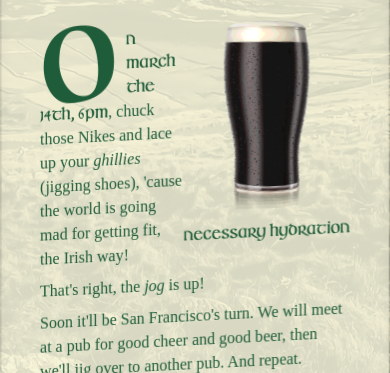
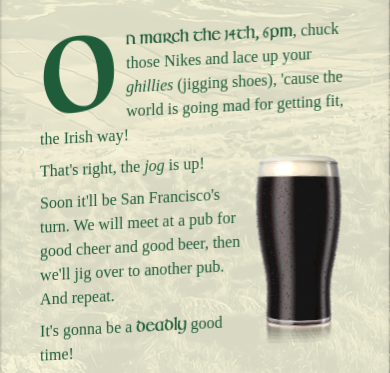
Before and after one commit to patreeceeo/st-paddys-day, a website built with Vite: page index.html in a window 390 px wide. Shown: the part 456-829 px from the top of the page. Built offline with nearby package versions, Linux system fonts and the light colour scheme.

Commit message:
mobile fixes

```diff
--- a/index.html
+++ b/index.html
@@ -26,12 +26,11 @@
       <div class="paper folded-paper skew mx-auto">
         <p>Dear San Francisco,</p>
         <h1>Get Jiggy With Us!</h1>
+        <p class="large-first-letter">
+        <b>On March the 14th, 6pm</b>, chuck those Nikes and lace up your <i>ghillies</i> (jigging shoes), 'cause the world is going mad for getting fit, the Irish way!
         <figure class="float-right">
           <img src="/beer.png" alt="A pint of Irish stout" class="zoom-on-hover unskew">
-          <figcaption>necessary hydration</figcaption>
         </figure>
-        <p class="large-first-letter">
-        <b>On March the 14th, 6pm</b>, chuck those Nikes and lace up your <i>ghillies</i> (jigging shoes), 'cause the world is going mad for getting fit, the Irish way!
         </p>
         <p>
         That's right, the <i>jog</i> is up!
--- a/src/style.css
+++ b/src/style.css
@@ -154,7 +154,7 @@ footer {
     float: left;
     font-size: 8em;
     padding-right: 0.1in;
-    line-height: .5;
+    line-height: .65;
     font-family: Irishuncialfabeta;
 }
 
@@ -196,6 +196,7 @@ img[src=\/beer\.png] {
 
 figure {
   text-align: center;
+  padding: 0.5rem;
 }
 
 .float-left {
```
